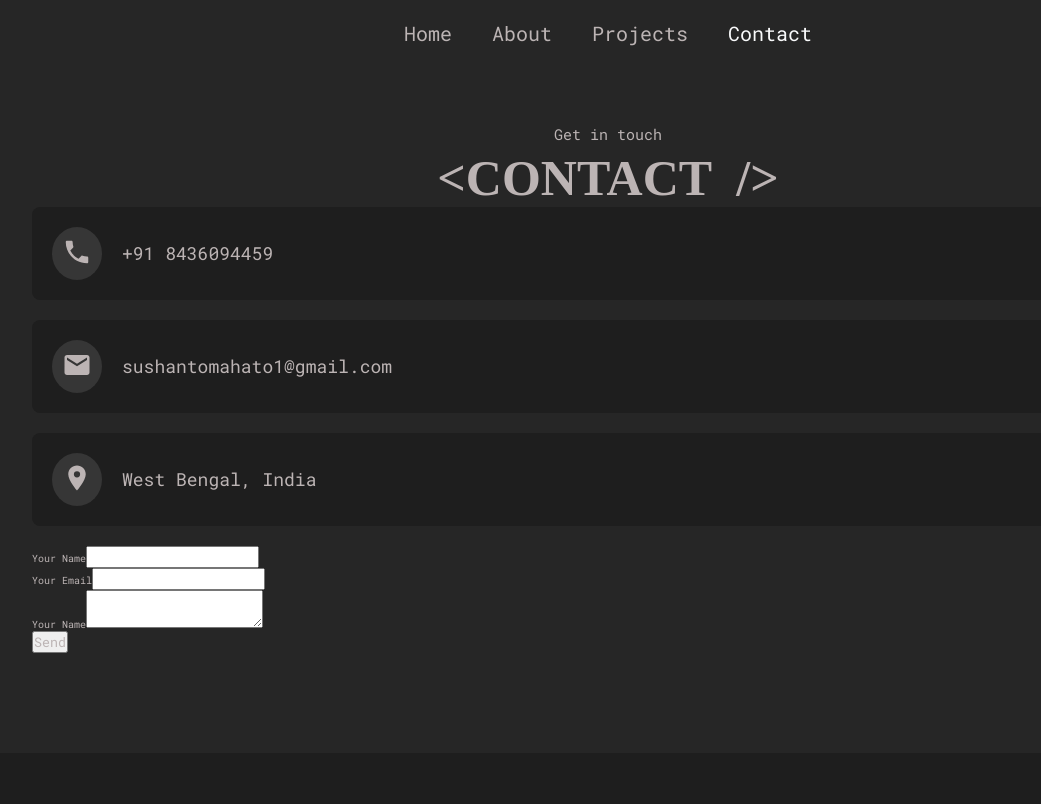
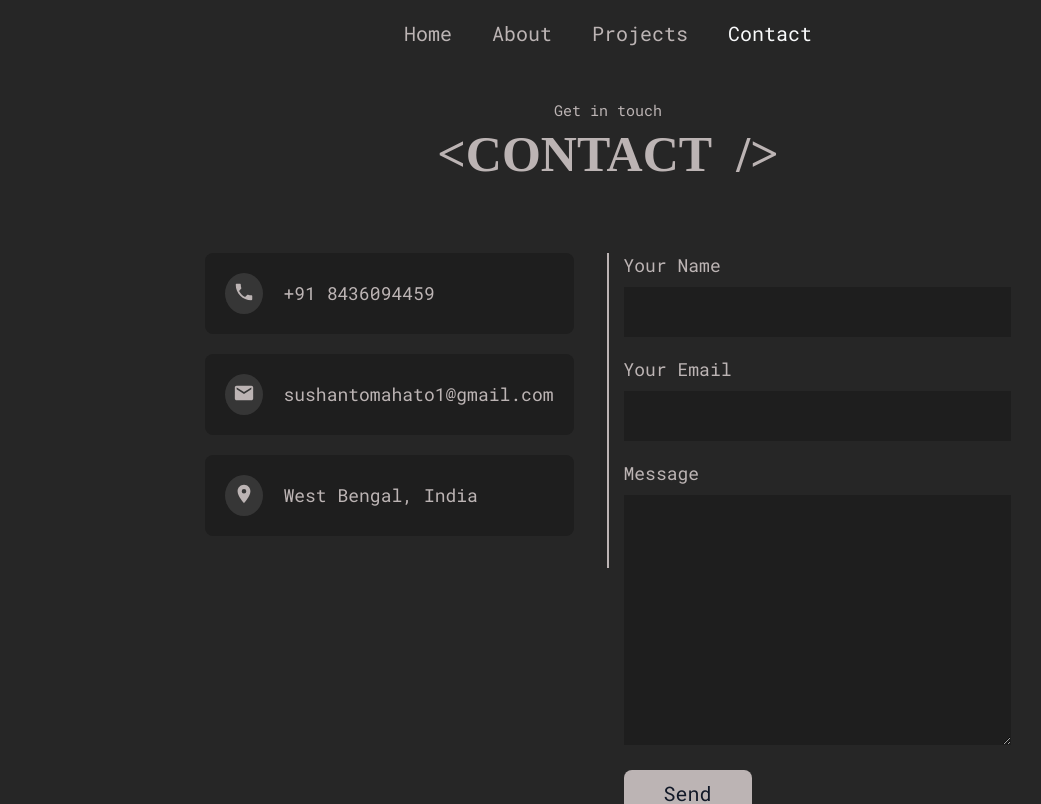
Before and after one commit to nerdyspook/nerdyspook-react-portfolio, a React (Create React App) app: page /contact in a window 1280 px wide. Shown: the top 804 px of the page, without its empty margins (32-1073 px from the left). Built offline with nearby package versions, Linux system fonts and the light colour scheme; a web font is replaced by a local one.

Commit message:
contact page completed

```diff
--- a/src/components/ContactForm.jsx
+++ b/src/components/ContactForm.jsx
@@ -1,4 +1,49 @@
 import React, { useState } from 'react';
+import styled from 'styled-components';
+
+const FormStyles = styled.form`
+  width: 100%;
+
+  .form-group {
+    width: 100%;
+    margin-bottom: 2rem;
+  }
+  label {
+    font-size: 1.8rem;
+  }
+
+  input,
+  textarea {
+    width: 100%;
+    font-size: 2rem;
+    padding: 1.2rem;
+    color: var(--gray-1);
+    background-color: var(--deep-dark);
+    outline: none;
+    border: none;
+    border-radius; 8px;
+    margin-top: 1rem;
+  }
+  textarea {
+      min-height: 250px;
+      resize: vertical;
+  }
+
+  button[type="submit"] {
+      background-color: var(--gray-1);
+      color: var(--black);
+      font-size: 2rem;
+
+      display: inline-block;
+      outline: none;
+      border: none;
+      border-radius: .8rem;
+
+      padding: 1rem 4rem;
+      cursor: pointer;
+
+  }
+`;
 
 export default function ContactForm() {
   const [name, setName] = useState('');
@@ -7,7 +52,7 @@ export default function ContactForm() {
 
   return (
     <div>
-      <form>
+      <FormStyles>
         <div className="form-group">
           <label htmlFor="name">
             Your Name
@@ -36,7 +81,7 @@ export default function ContactForm() {
 
         <div className="form-group">
           <label htmlFor="message">
-            Your Name
+            Message
             <textarea
               type="text"
               id="message"
@@ -48,7 +93,7 @@ export default function ContactForm() {
         </div>
 
         <button type="submit">Send</button>
-      </form>
+      </FormStyles>
     </div>
   );
 }
--- a/src/components/ContactInfoItem.jsx
+++ b/src/components/ContactInfoItem.jsx
@@ -17,13 +17,13 @@ const ItemStyles = styled.div`
   .icon {
     color: var(--white);
     background-color: var(--gray-2);
-    padding: 1rem;
+    padding: 0.8rem;
     align-items: center;
     justify-content: center;
     border-radius: 100%;
   }
   svg {
-    width: 3rem;
+    width: 2.2rem;
   }
 `;
 
--- a/src/components/ContactSection.jsx
+++ b/src/components/ContactSection.jsx
@@ -8,6 +8,36 @@ import ContactForm from './ContactForm';
 
 const ContactSectionStyles = styled.div`
   padding: 10rem 0;
+  .contactSection__wrapper {
+    display: flex;
+    justify-content: center;
+    gap: 5rem;
+    margin-top: 7rem;
+    position: relative;
+  }
+
+  .contactSection__wrapper::after {
+    position: absolute;
+    content: '';
+    width: 2px;
+    height: 56%;
+
+    background-color: var(--gray-1);
+  }
+
+  @media screen and (max-width: 768px) {
+    .contactSection__wrapper {
+      flex-direction: column;
+    }
+    .contactSection__wrapper::after {
+      display: none;
+    }
+
+    .left,
+    .right {
+      max-width: 100%;
+    }
+  }
 `;
 
 export default function ContactSection() {
--- /dev/null
+++ b/src/components/Map.jsx
@@ -0,0 +1,9 @@
+import React from 'react';
+
+export default function Map() {
+  return (
+    <div>
+      <h1>Map to be added</h1>
+    </div>
+  );
+}
--- a/src/pages/Contact.jsx
+++ b/src/pages/Contact.jsx
@@ -1,11 +1,12 @@
 import React from 'react';
 import ContactSection from '../components/ContactSection';
+// import Map from '../components/Map';
 
 export default function Contact() {
   return (
     <div>
-      <h1>Contacts Page</h1>
       <ContactSection />
+      {/* <Map /> */}
     </div>
   );
 }
```
